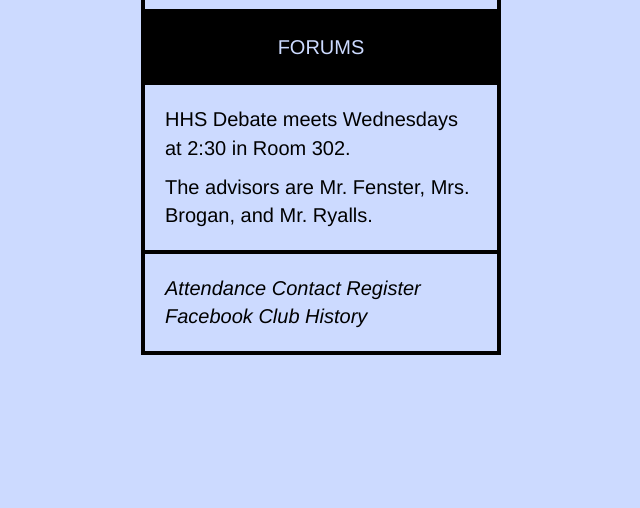
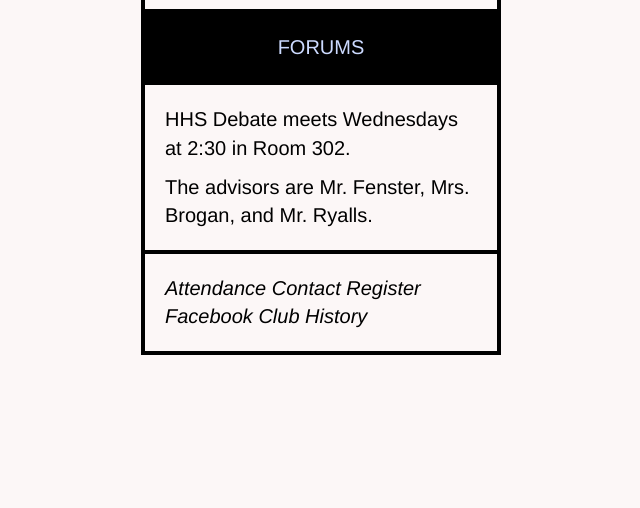
Before and after one commit to sk-shankar/sk-shankar.github.io, a plain HTML site: page index.html in a window 1280 px wide. Shown: the part 292-800 px from the top of the page, without its empty margins (319-959 px from the left). Drawn offline with nearby package versions, Linux system fonts and the light colour scheme.

Commit message:
Update styles.css

```diff
--- a/styles.css
+++ b/styles.css
@@ -1,5 +1,5 @@
 body{
-  background-color: #CCDAFF;
+  background-color: #FCF7F7;
 }
 
 .slide{
```
